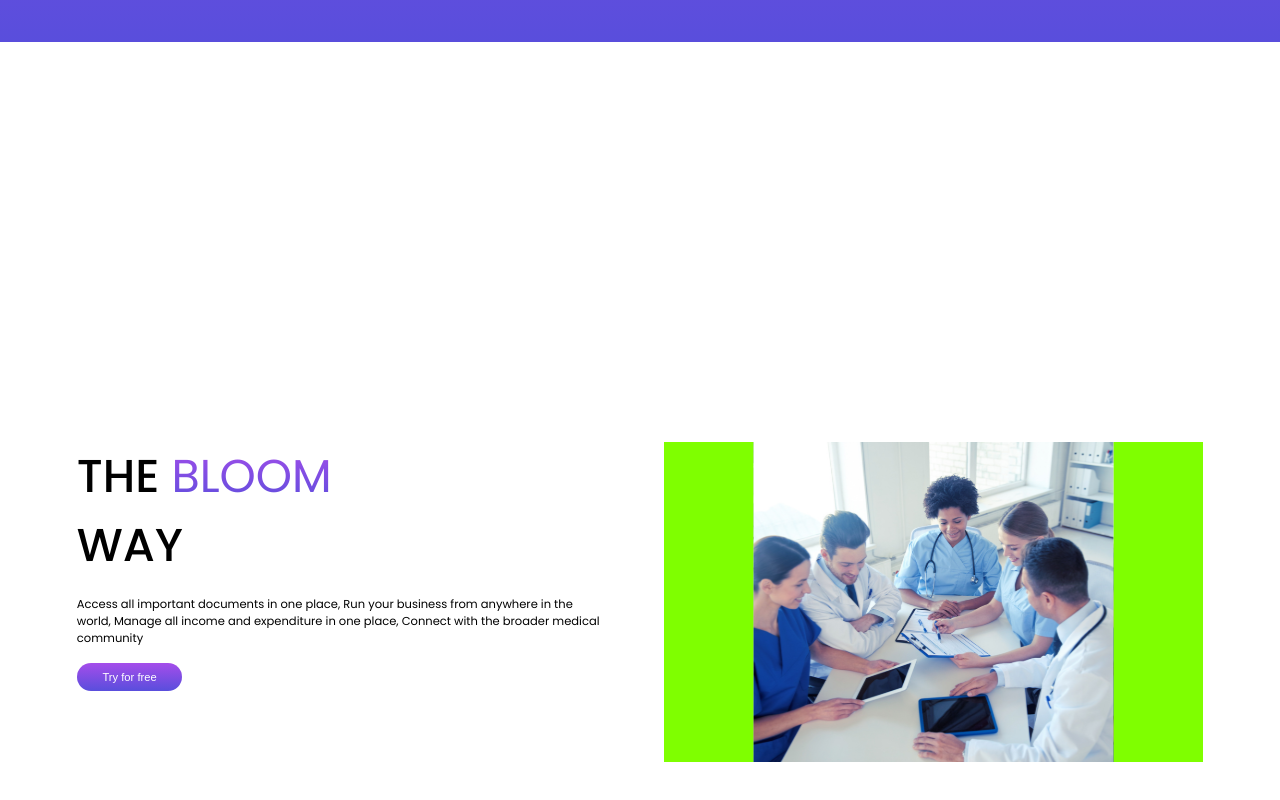
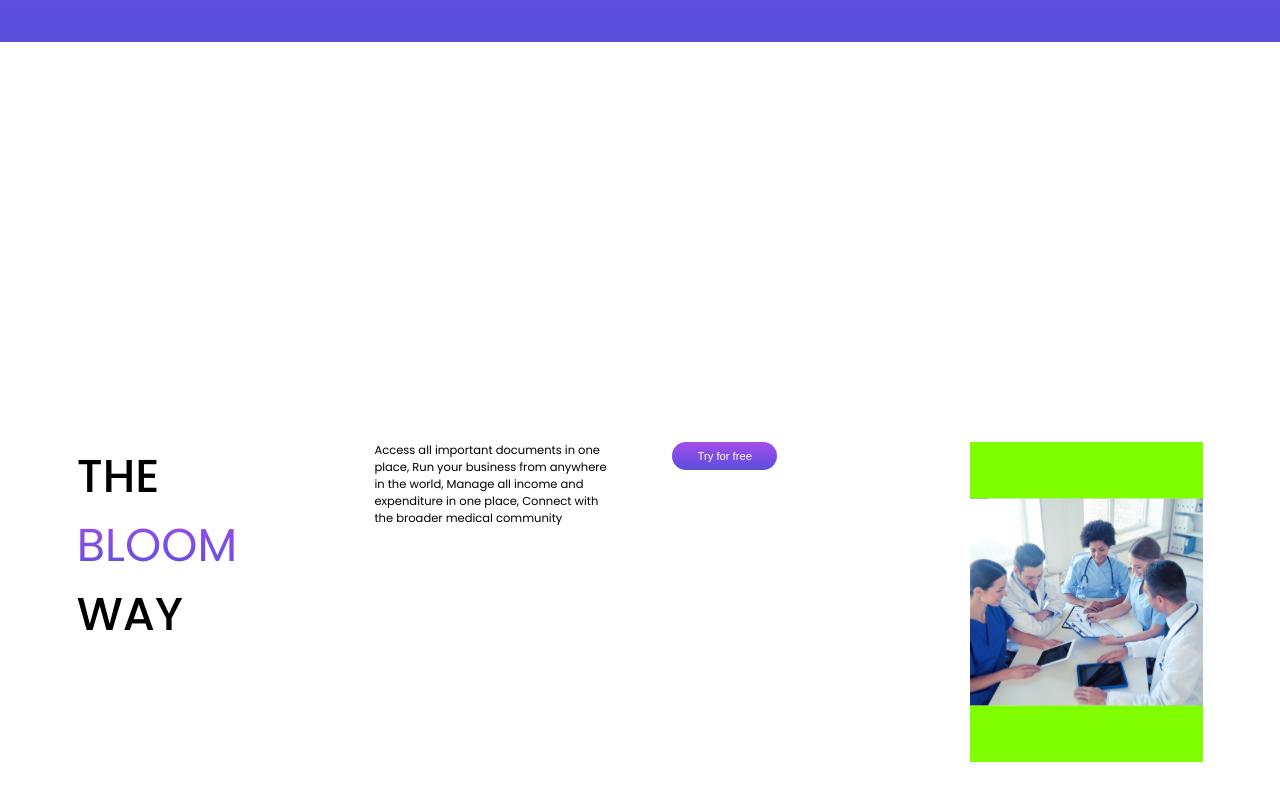
Before and after one commit to Lovethrech/BLOOM-Chel, a Vue app: page / in a window 1280 px wide. Shown: the part 678-1478 px from the top of the page. Built offline with nearby package versions, Linux system fonts and the light colour scheme.

Commit message:
...working on home-about section component.

```diff
--- a/src/components/home/about/HomeAbout.vue
+++ b/src/components/home/about/HomeAbout.vue
@@ -12,7 +12,6 @@ const tryFreeBtnColor=ref("#ffffff");
 <template>
     <section id="about" class="home-about-main-ctn">
         <div class="home-about-mini-ctn">
-            <div class="home-about-mini-ctn-grid-layout">
             <HomeAboutTitle class="home-about-title"></HomeAboutTitle>
             <HomeAboutDesc class="home-about-desc"></HomeAboutDesc>
             <TryFreeBtn
@@ -21,7 +20,6 @@ const tryFreeBtnColor=ref("#ffffff");
                 :tryFreeBtnColor="tryFreeBtnColor"
             >
             </TryFreeBtn>
-            </div>
             <HomeAboutImg class="home-about-img"></HomeAboutImg>
         </div>
     </section>
```
Lines whose indentation alone changed are shown as unchanged.
